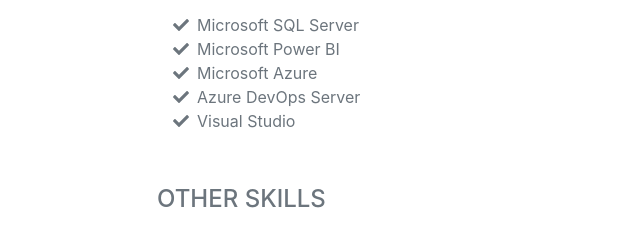
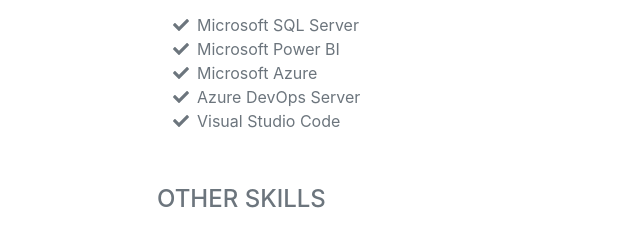
Before and after one commit to nenalukic/azure-resume, a website: page frontend/index.html in a window 1280 px wide. Shown: the part 3217-3447 px from the top of the page, 211-851 px from the left. Drawn offline with nearby package versions, Linux system fonts and the light colour scheme; no server answers; a web font is replaced by a local one.

Commit message:
modified index.html

```diff
--- a/frontend/index.html
+++ b/frontend/index.html
@@ -160,7 +160,7 @@
                             </li>
                             <li>
                                 <span class="fa-li"><i class="fas fa-check"></i></span>
-                                Visual Studio
+                                Visual Studio Code
                             </li>
                             <br>
                             <br>
```
